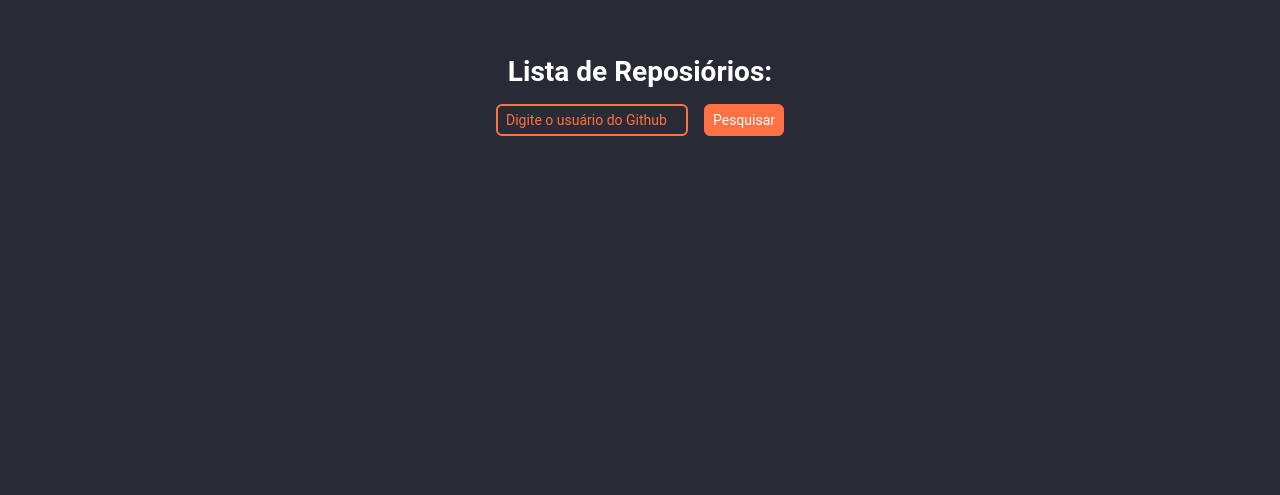
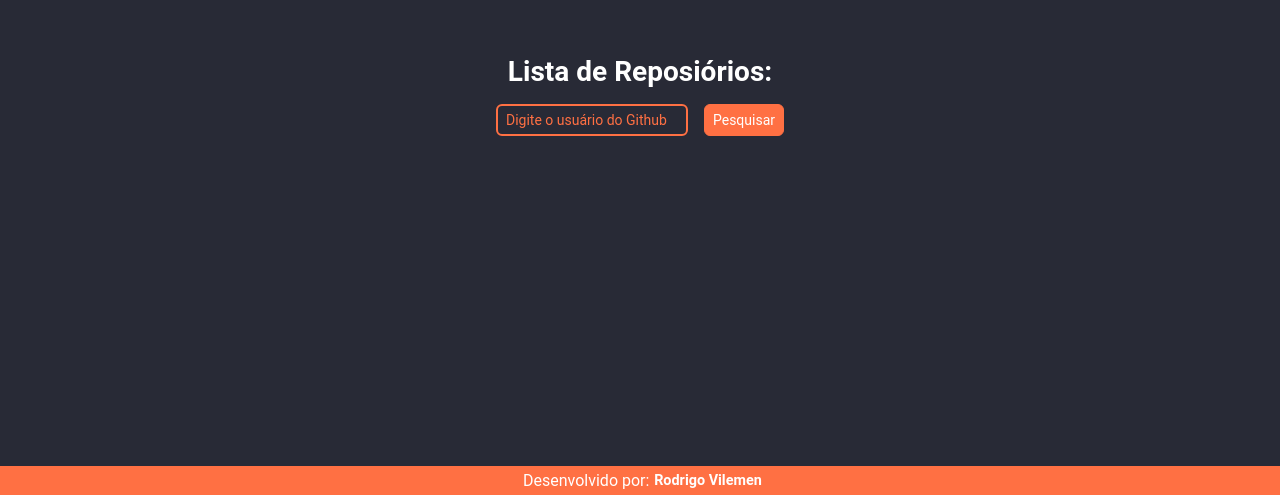
Before and after one commit to r-vilemen/search-repositories, a React (Create React App) app: page / in a window 1280 px wide. Shown: the part 305-800 px from the top of the page. Built offline with nearby package versions, Linux system fonts and the light colour scheme.

Commit message:
add footer and fix styles

```diff
--- /dev/null
+++ b/src/components/Footer/index.tsx
@@ -0,0 +1,21 @@
+import React from "react";
+import { Link } from "react-router-dom";
+import { Container, CopyrightText, LinkToLinkedin } from "./styles";
+
+export const Footer = () => {
+  const currentYear = new Date();
+  const year = currentYear.getFullYear();
+  const LinkedinURL = "https://linkedin.com/in/rodrigo-vilemen/";
+
+  return (
+    <Container>
+      {/* <CopyrightText>
+        {`Copyrigth © ${year} - Rodrigo Vilemen - Todos os direitos reservados.`}
+      </CopyrightText> */}
+      <CopyrightText>Desenvolvido por:</CopyrightText>
+      <LinkToLinkedin onClick={() => window.open(LinkedinURL, "_blank")}>
+        Rodrigo Vilemen
+      </LinkToLinkedin>
+    </Container>
+  );
+};
--- /dev/null
+++ b/src/components/Footer/styles.ts
@@ -0,0 +1,28 @@
+import styled from "styled-components";
+
+export const Container = styled.div`
+  width: 100%;
+  background-color: #ff7043;
+  display: flex;
+  align-items: center;
+  justify-content: center;
+  flex-wrap: wrap;
+  bottom: 0;
+  position: absolute;
+  -webkit-user-select: none;
+  user-select: none;
+`;
+
+export const CopyrightText = styled.div`
+  color: #ffff;
+  font-size: 1rem;
+  margin: 0.3rem;
+  display: flex;
+`;
+
+export const LinkToLinkedin = styled.div`
+  color: #ffff;
+  cursor: pointer;
+  font-size: 0.9rem;
+  font-weight: bold;
+`;
--- a/src/pages/Home/index.tsx
+++ b/src/pages/Home/index.tsx
@@ -1,6 +1,7 @@
 import axios from "axios";
 import React, { useState } from "react";
 import { useNavigate } from "react-router-dom";
+import { Footer } from "../../components/Footer";
 import {
   Container,
   MsgError,
@@ -60,6 +61,7 @@ export const Home = () => {
         </SearchBtn>
       </SearchGroup>
       {error && <MsgError>Usuário não encontrado</MsgError>}
+      <Footer />
     </Container>
   );
 };
--- a/src/pages/Repositories/index.tsx
+++ b/src/pages/Repositories/index.tsx
@@ -1,5 +1,6 @@
 import React, { useEffect, useState } from "react";
 import { useNavigate } from "react-router-dom";
+import { Footer } from "../../components/Footer";
 import {
   Container,
   LinktoHome,
@@ -31,7 +32,7 @@ export const Repositories = () => {
       <Title>Repositórios:</Title>
       <SearchInput
         type="text"
-        placeholder="Repositório"
+        placeholder="Pesquise aqui"
         onChange={(e) => {
           setSearch(e.target.value);
         }}
@@ -63,6 +64,7 @@ export const Repositories = () => {
       <LinktoHome onClick={() => localStorage.clear()} to="/">
         Voltar
       </LinktoHome>
+      <Footer />
     </Container>
   );
 };
--- a/src/pages/Repositories/styles.ts
+++ b/src/pages/Repositories/styles.ts
@@ -1,3 +1,4 @@
+import React from "react";
 import { Link } from "react-router-dom";
 import styled from "styled-components";
 
@@ -24,6 +25,7 @@ export const ModalList = styled.div`
   margin-top: 1rem;
   background-color: transparent;
   border: 2px solid #ff7043;
+  border-radius: 4px;
   overflow-y: scroll;
 `;
 
```
